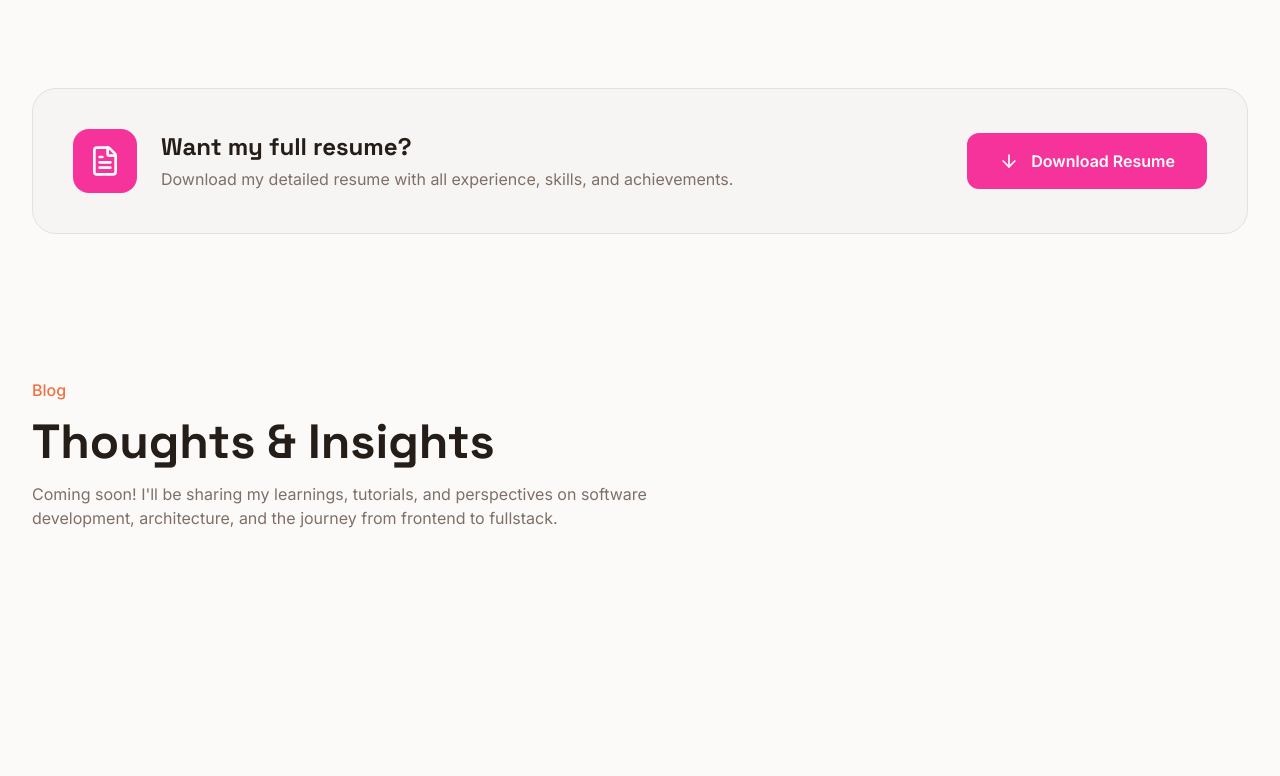
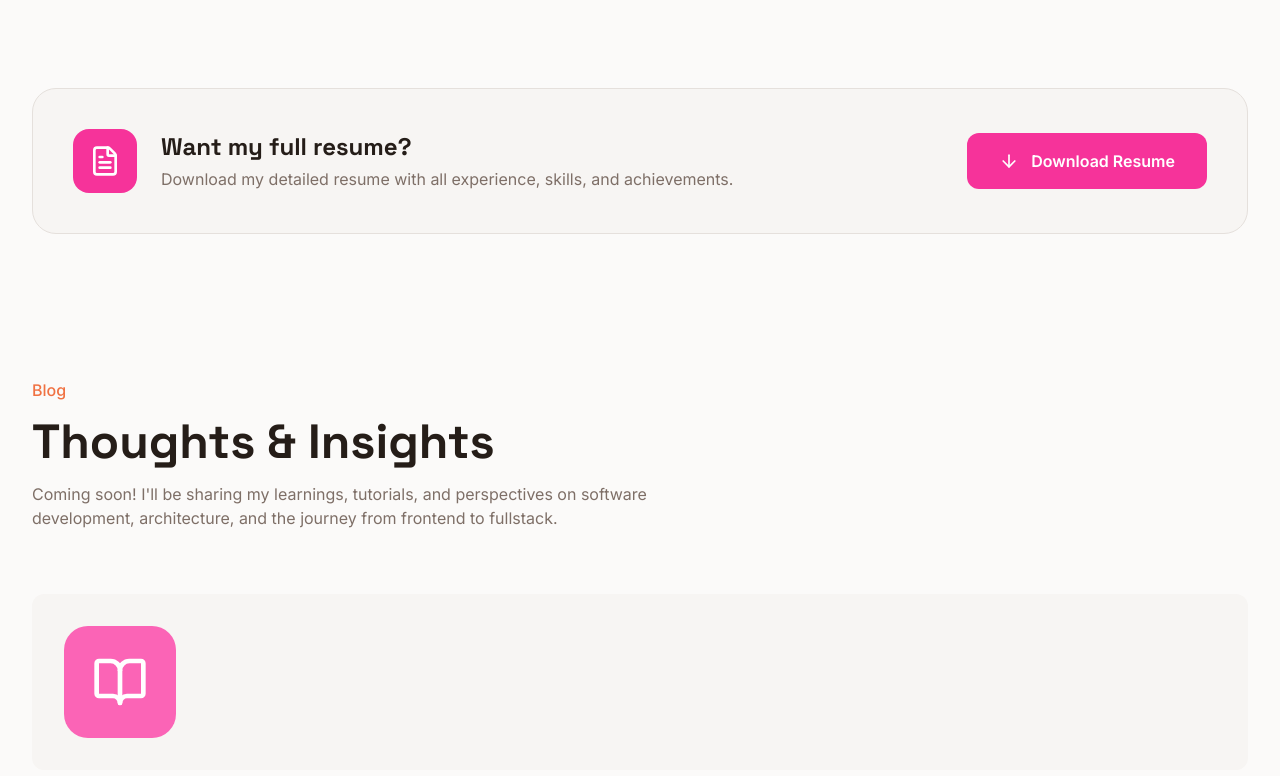
Before and after one commit to Ashu112/Portfolio-v2, a Next.js app: page / in a window 1280 px wide. Shown: the part 4993-5769 px from the top of the page. Built offline with nearby package versions, Linux system fonts and the light colour scheme.

Commit message:
blog card

```diff
--- a/src/components/Blogs.tsx
+++ b/src/components/Blogs.tsx
@@ -1,3 +1,5 @@
+import { BookOpen } from 'lucide-react';
+
 export default function Blogs() {
   return (
     <section className="min-h-screen py-20">
@@ -13,7 +15,12 @@ export default function Blogs() {
           </p>
         </div>
         {/* Blogs Card */}
-        <div></div>
+        <div className="bg-card mt-16 flex items-center rounded-xl p-8">
+          <div className="flex size-28 items-center justify-center rounded-3xl bg-pink-400">
+            <BookOpen className="text-primary-foreground size-14" />
+          </div>
+          <div></div>
+        </div>
       </div>
     </section>
   );
```
